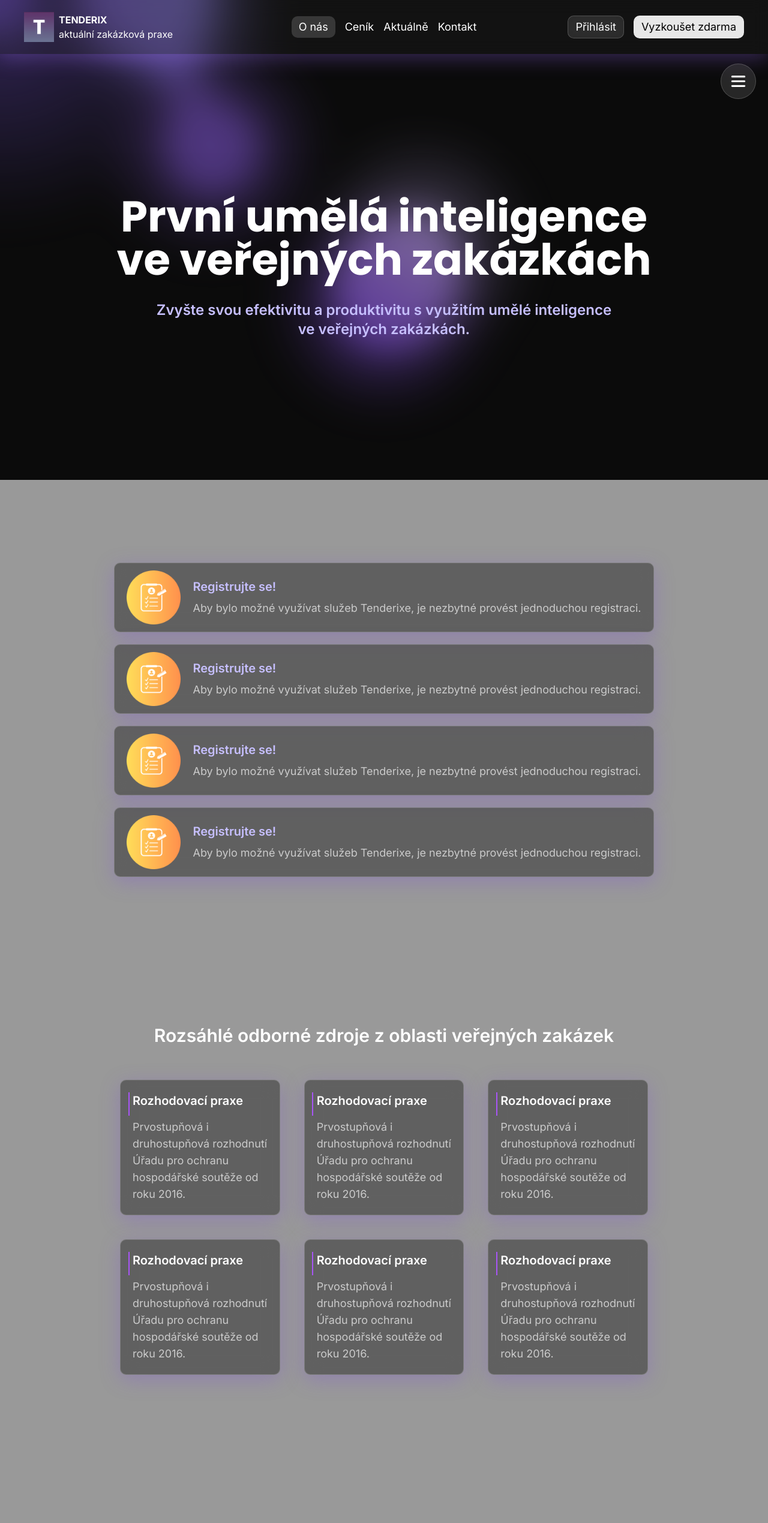
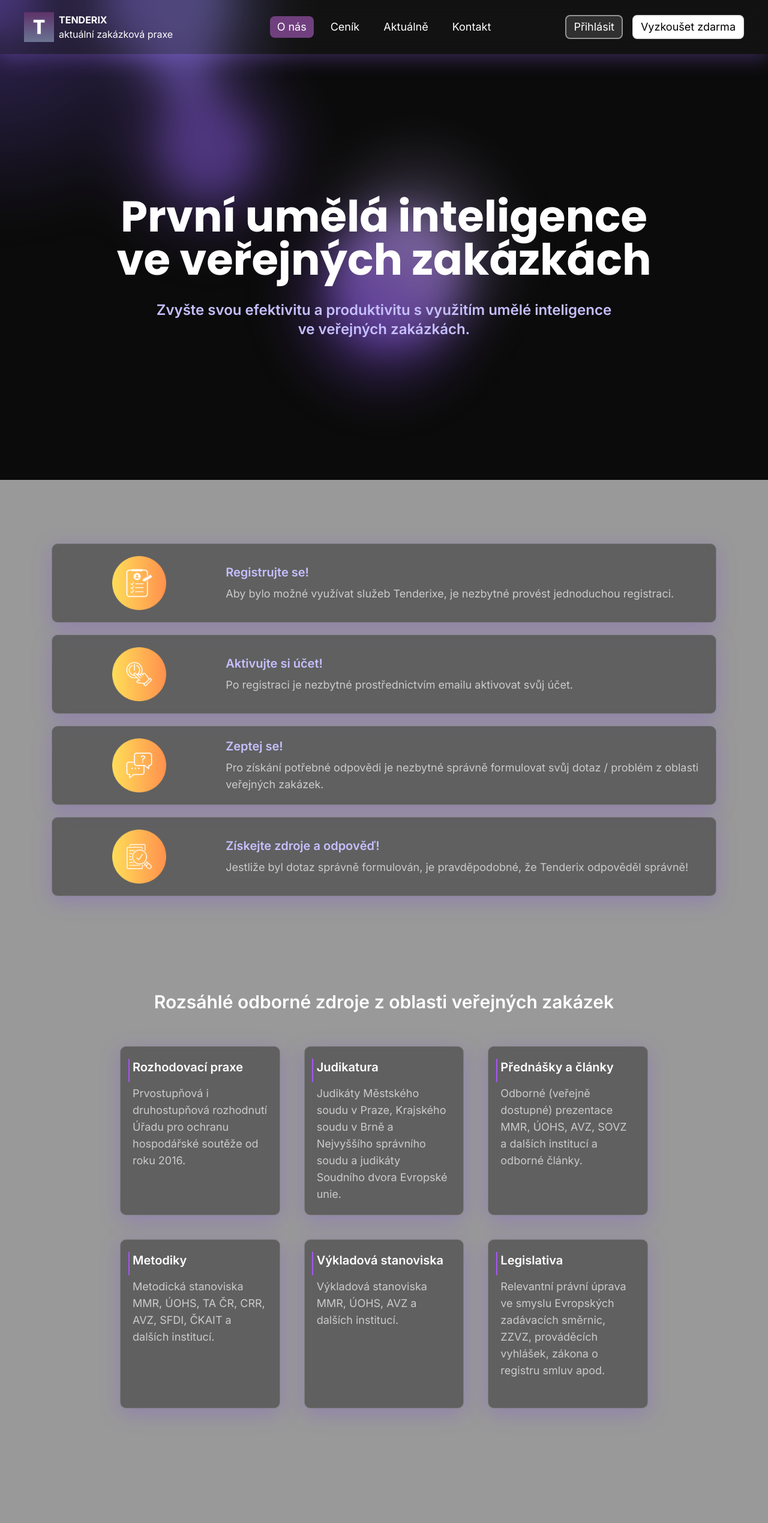
Before and after one commit to HakkuMarru/tenderix, a React (Vite) app: page / in a window 1280 px wide. Shown: the top 2539 px of the page at 60% size. Built offline with nearby package versions, Linux system fonts and the light colour scheme.

Commit message:
Next commit: added animations

```diff
--- a/src/components/home/components/Hero.jsx
+++ b/src/components/home/components/Hero.jsx
@@ -5,10 +5,10 @@ export default function Hero() {
   return (
     <div className="relative h-screen flex items-center justify-center xl:pt-[90px] mx-14 xl:mx-0">
       <div className="flex items-center justify-center flex-col gap-4 lg:gap-8 z-10">
-        <h1 className="font-poppins text-white font-bold leading-tight text-center text-[40px] md:text-5xl lg:text-7xl xl:text-7xl">
+        <h1 className="hidden-el font-poppins text-white font-bold leading-tight text-center text-[40px] md:text-5xl lg:text-7xl xl:text-7xl">
           První umělá inteligence <br /> ve veřejných zakázkách
         </h1>
-        <div className="text-[#C6BFFF] text-lg lg:text-2xl text-center font-semibold">
+        <div className="hidden-el text-[#C6BFFF] text-lg lg:text-2xl text-center font-semibold">
           Zvyšte svou efektivitu a produktivitu s využitím umělé inteligence{" "}
           <br /> ve veřejných zakázkách.
         </div>
--- a/src/components/home/components/Resources.jsx
+++ b/src/components/home/components/Resources.jsx
@@ -3,11 +3,11 @@ import { useEffect, useState } from "react";
 export default function Resources() {
   return (
     <div className="flex flex-col justify-center items-center gap-14 h-full xl:h-screen mb-40 xl:mb-0 lg:py-0 lg:px-[100px] xl:px-[200px] mx-14 lg:mx-0">
-      <h2 className="text-white font-semibold text-3xl text-center lg:text-left">
+      <h2 className="hidden-el text-white font-semibold text-3xl text-center lg:text-left">
         Rozsáhlé odborné zdroje z oblasti veřejných zakázek
       </h2>
       <div className="grid grid-rows-6 md:grid-rows-3 md:grid-cols-2 xl:grid-cols-3 xl:grid-rows-2 gap-10">
-        <div className="glass-box bg-[#282828] p-5 rounded-md flex flex-col gap-2 lg:gap-4 ">
+        <div className="hidden-el glass-box bg-[#282828] p-5 rounded-md flex flex-col gap-2 lg:gap-4 ">
           <h3 className="font-inter text-white text-2xl lg:text-xl font-semibold relative before:content-[''] before:block before:h-[140%] before:w-0.5 before:bg-purple-500 before:absolute before:left-[-10px] lg:before:left-[-7.5px]">
             Rozhodovací praxe
           </h3>
@@ -16,49 +16,48 @@ export default function Resources() {
             hospodářské soutěže od roku 2016.
           </div>
         </div>
-        <div className="glass-box bg-[#282828] p-5 rounded-md flex flex-col gap-2 lg:gap-4 ">
+        <div className="hidden-el glass-box bg-[#282828] p-5 rounded-md flex flex-col gap-2 lg:gap-4 ">
           <h3 className="font-inter text-white text-2xl lg:text-xl font-semibold relative before:content-[''] before:block before:h-[140%] before:w-0.5 before:bg-purple-500 before:absolute before:left-[-10px] lg:before:left-[-7.5px]">
-            Rozhodovací praxe
+            Judikatura
           </h3>
           <div className="text-[#CBCBCB] text-lg lg:text-medium">
-            Prvostupňová i druhostupňová rozhodnutí Úřadu pro ochranu
-            hospodářské soutěže od roku 2016.
+            Judikáty Městského soudu v Praze, Krajského soudu v Brně a
+            Nejvyššího správního soudu a judikáty Soudního dvora Evropské unie.
           </div>
         </div>
-        <div className="glass-box bg-[#282828] p-5 rounded-md flex flex-col gap-2 lg:gap-4 ">
+        <div className="hidden-el glass-box bg-[#282828] p-5 rounded-md flex flex-col gap-2 lg:gap-4 ">
           <h3 className="font-inter text-white text-2xl lg:text-xl font-semibold relative before:content-[''] before:block before:h-[140%] before:w-0.5 before:bg-purple-500 before:absolute before:left-[-10px] lg:before:left-[-7.5px]">
-            Rozhodovací praxe
+            Přednášky a články
           </h3>
           <div className="text-[#CBCBCB] text-lg lg:text-medium">
-            Prvostupňová i druhostupňová rozhodnutí Úřadu pro ochranu
-            hospodářské soutěže od roku 2016.
+            Odborné (veřejně dostupné) prezentace MMR, ÚOHS, AVZ, SOVZ a dalších
+            institucí a odborné články.
           </div>
         </div>
-        <div className="glass-box bg-[#282828] p-5 rounded-md flex flex-col gap-2 lg:gap-4 ">
+        <div className="hidden-el glass-box bg-[#282828] p-5 rounded-md flex flex-col gap-2 lg:gap-4 ">
           <h3 className="font-inter text-white text-2xl lg:text-xl font-semibold relative before:content-[''] before:block before:h-[140%] before:w-0.5 before:bg-purple-500 before:absolute before:left-[-10px] lg:before:left-[-7.5px]">
-            Rozhodovací praxe
+            Metodiky
           </h3>
           <div className="text-[#CBCBCB] text-lg lg:text-medium">
-            Prvostupňová i druhostupňová rozhodnutí Úřadu pro ochranu
-            hospodářské soutěže od roku 2016.
+            Metodická stanoviska MMR, ÚOHS, TA ČR, CRR, AVZ, SFDI, ČKAIT a
+            dalších institucí.
           </div>
         </div>
-        <div className="glass-box bg-[#282828] p-5 rounded-md flex flex-col gap-2 lg:gap-4 ">
+        <div className="hidden-el glass-box bg-[#282828] p-5 rounded-md flex flex-col gap-2 lg:gap-4 ">
           <h3 className="font-inter text-white text-2xl lg:text-xl font-semibold relative before:content-[''] before:block before:h-[140%] before:w-0.5 before:bg-purple-500 before:absolute before:left-[-10px] lg:before:left-[-7.5px]">
-            Rozhodovací praxe
+            Výkladová stanoviska
           </h3>
           <div className="text-[#CBCBCB] text-lg lg:text-medium">
-            Prvostupňová i druhostupňová rozhodnutí Úřadu pro ochranu
-            hospodářské soutěže od roku 2016.
+            Výkladová stanoviska MMR, ÚOHS, AVZ a dalších institucí.
           </div>
         </div>
-        <div className="glass-box bg-[#282828] p-5 rounded-md flex flex-col gap-2 lg:gap-4 ">
+        <div className="hidden-el glass-box bg-[#282828] p-5 rounded-md flex flex-col gap-2 lg:gap-4 ">
           <h3 className="font-inter text-white text-2xl lg:text-xl font-semibold relative before:content-[''] before:block before:h-[140%] before:w-0.5 before:bg-purple-500 before:absolute before:left-[-10px] lg:before:left-[-7.5px]">
-            Rozhodovací praxe
+            Legislativa
           </h3>
           <div className="text-[#CBCBCB] text-lg lg:text-medium">
-            Prvostupňová i druhostupňová rozhodnutí Úřadu pro ochranu
-            hospodářské soutěže od roku 2016.
+            Relevantní právní úprava ve smyslu Evropských zadávacích směrnic,
+            ZZVZ, prováděcích vyhlášek, zákona o registru smluv apod.
           </div>
         </div>
       </div>
--- a/src/components/home/components/Steps.jsx
+++ b/src/components/home/components/Steps.jsx
@@ -10,7 +10,7 @@ export default function Steps() {
   return (
     <div className="xl:h-[100vh] mb-40 xl:mb-0 xl:py-0 flex items-center justify-center mx-14 lg:mx-[100px] xl:mx-0">
       <div className="grid grid-rows-4 gap-7 lg:gap-5">
-        <div className="glass-box py-6 px-6 md:py-4 md:px-2 lg:py-6 lg:px-8 xl:py-3 xl:px-5 flex flex-col md:flex-row gap-5 items-center justify-start">
+        <div className="hidden-el glass-box py-6 px-6 md:py-4 md:px-2 lg:py-6 lg:px-8 xl:py-5 xl:px-5 flex flex-col md:flex-row gap-5 items-center justify-start">
           <div className="md:flex-[2] lg:flex-[1] flex items-center justify-center xl:flex-auto">
             <img
               src={registration}
@@ -18,7 +18,7 @@ export default function Steps() {
               className="md:object-cover w-[130px] h-[130px] md:w-[120px] md:h-[120px] lg:w-[120px] lg:h-[120px] xl:w-[90px] xl:h-[90px]"
             />
           </div>
-          <div className="flex flex-col justify-center gap-2 md:flex-[5] lg:flex-[5] xl:flex-auto">
+          <div className="flex flex-col justify-center gap-2 md:flex-[5] lg:flex-[5]">
             <h3 className="text-[#C6BFFF] text-center md:text-left text-xl md:text-xl lg:text-xl font-semibold">
               Registrujte se!
             </h3>
@@ -28,57 +28,54 @@ export default function Steps() {
             </div>
           </div>
         </div>
-        <div className="glass-box py-6 px-6 md:py-4 md:px-2 lg:py-6 lg:px-8 xl:py-3 xl:px-5 flex flex-col md:flex-row gap-5 items-center justify-start">
+        <div className="hidden-el glass-box py-6 px-6 md:py-4 md:px-2 lg:py-6 lg:px-8 xl:py-3 xl:px-5 flex flex-col md:flex-row gap-5 items-center justify-start">
           <div className="md:flex-[2] lg:flex-[1] flex items-center justify-center xl:flex-auto">
             <img
-              src={registration}
+              src={activation}
               alt=""
               className="md:object-cover w-[130px] h-[130px] md:w-[120px] md:h-[120px] lg:w-[120px] lg:h-[120px] xl:w-[90px] xl:h-[90px]"
             />
           </div>
-          <div className="flex flex-col justify-center gap-2 md:flex-[5] lg:flex-[5] xl:flex-auto">
+          <div className="flex flex-col justify-center gap-2 md:flex-[5] lg:flex-[5]">
             <h3 className="text-[#C6BFFF] text-center md:text-left text-xl md:text-xl lg:text-xl font-semibold">
-              Registrujte se!
+            Aktivujte si účet!
             </h3>
             <div className="text-[#CBCBCB] text-lg text-center md:text-left">
-              Aby bylo možné využívat služeb Tenderixe, je nezbytné provést
-              jednoduchou registraci.
+            Po registraci je nezbytné prostřednictvím emailu aktivovat svůj účet.
             </div>
           </div>
         </div>
-        <div className="glass-box py-6 px-6 md:py-4 md:px-2 lg:py-6 lg:px-8 xl:py-3 xl:px-5 flex flex-col md:flex-row gap-5 items-center justify-start">
+        <div className="hidden-el glass-box py-6 px-6 md:py-4 md:px-2 lg:py-6 lg:px-8 xl:py-3 xl:px-5 flex flex-col md:flex-row gap-5 items-center justify-start">
           <div className="md:flex-[2] lg:flex-[1] flex items-center justify-center xl:flex-auto">
             <img
-              src={registration}
+              src={question}
               alt=""
               className="md:object-cover w-[130px] h-[130px] md:w-[120px] md:h-[120px] lg:w-[120px] lg:h-[120px] xl:w-[90px] xl:h-[90px]"
             />
           </div>
-          <div className="flex flex-col justify-center gap-2 md:flex-[5] lg:flex-[5] xl:flex-auto">
+          <div className="flex flex-col justify-center gap-2 md:flex-[5] lg:flex-[5]">
             <h3 className="text-[#C6BFFF] text-center md:text-left text-xl md:text-xl lg:text-xl font-semibold">
-              Registrujte se!
+            Zeptej se!
             </h3>
             <div className="text-[#CBCBCB] text-lg text-center md:text-left">
-              Aby bylo možné využívat služeb Tenderixe, je nezbytné provést
-              jednoduchou registraci.
+            Pro získání potřebné odpovědi je nezbytné správně formulovat svůj dotaz / problém z oblasti veřejných zakázek.
             </div>
           </div>
         </div>
-        <div className="glass-box py-6 px-6 md:py-4 md:px-2 lg:py-6 lg:px-8 xl:py-3 xl:px-5 flex flex-col md:flex-row gap-5 items-center justify-start">
+        <div className="hidden-el glass-box py-6 px-6 md:py-4 md:px-2 lg:py-6 lg:px-8 xl:py-3 xl:px-5 flex flex-col md:flex-row gap-5 items-center justify-start">
           <div className="md:flex-[2] lg:flex-[1] flex items-center justify-center xl:flex-auto">
             <img
-              src={registration}
+              src={answer}
               alt=""
               className="md:object-cover w-[130px] h-[130px] md:w-[120px] md:h-[120px] lg:w-[120px] lg:h-[120px] xl:w-[90px] xl:h-[90px]"
             />
           </div>
-          <div className="flex flex-col justify-center gap-2 md:flex-[5] lg:flex-[5] xl:flex-auto">
+          <div className="flex flex-col justify-center gap-2 md:flex-[5] lg:flex-[5]">
             <h3 className="text-[#C6BFFF] text-center md:text-left text-xl md:text-xl lg:text-xl font-semibold">
-              Registrujte se!
+            Získejte zdroje a odpověď!
             </h3>
             <div className="text-[#CBCBCB] text-lg text-center md:text-left">
-              Aby bylo možné využívat služeb Tenderixe, je nezbytné provést
-              jednoduchou registraci.
+            Jestliže byl dotaz správně formulován, je pravděpodobné, že Tenderix odpověděl správně!
             </div>
           </div>
         </div>
--- a/src/components/home/components/Warning.jsx
+++ b/src/components/home/components/Warning.jsx
@@ -2,11 +2,11 @@ import { useEffect, useState } from "react";
 
 export default function Links() {
   return (
-    <div className="flex flex-col items-center justify-center mx-14 lg:px-[100px] lg:mx-0 lg:pb-40 xl:py-[100px] xl:px-[200px] gap-12">
-      <h2 className="font-inter text-white font-semibold text-3xl align-center">
+    <div className="flex flex-col items-center justify-center mx-14 lg:px-[100px] lg:mx-0 lg:pb-20 xl:py-[100px] xl:px-[200px] gap-12">
+      <h2 className="hidden-el font-inter text-white font-semibold text-3xl align-center">
         Upozornění
       </h2>
-      <div className="glass-box p-5 text-white text-md">
+      <div className="hidden-el glass-box p-5 text-white text-md">
         Jakékoli výstupy z modelu Tenderix nelze chápat jako poskytování
         odborných informací nebo rad ve smyslu ust. § 2950 zákona č. 89/2012
         Sb., občanského zákoníku, ve znění pozdějších předpisů, a rovněž ani
--- a/src/components/layout/Header.jsx
+++ b/src/components/layout/Header.jsx
@@ -1,6 +1,7 @@
 import { useEffect, useState } from "react";
 import logo from "../../assets/logo/logo.png";
 import menu from "../../assets/menu.png";
+import close from "../../assets/close.png";
 
 export default function Header() {
   const [isOpen, setIsOpen] = useState(false);
@@ -11,45 +12,76 @@ export default function Header() {
   };
 
   return (
-    <nav className="relative glass-box-nav bg-black h-[90px] lg:h-[120px] xl:h-[90px] lg:px-[40px] p-[20px] flex justify-between lg:grid lg:grid-cols-3">
-      <div className="flex gap-2 justify-start items-center">
-        <img src={logo} alt="Logo" className="w-[50px] h-[50px]" />
+    <nav className="fixed glass-box-nav bg-black h-[90px] lg:h-[120px] xl:h-[90px] lg:px-[40px] p-[20px] flex justify-between xl:grid xl:grid-cols-3">
+      <div className="flex gap-2 justify-start items-center z-50">
+        <a href="">
+          <img src={logo} alt="Logo" className="w-[50px] h-[50px]" />
+        </a>
         <div>
-          <div className=" text-white font-bold">TENDERIX</div>
+          <a href="" className=" text-white font-bold">TENDERIX</a>
           <div className=" text-white hidden xl:block">
             aktuální zakázková praxe
           </div>
         </div>
       </div>
-      <div className="lg:flex gap-4 justify-center items-center hidden">
-        <div className="glass-box-menu text-white text-lg bg-[#444444] px-3 py-1 rounded-lg">
+      <div className="xl:flex gap-4 justify-center items-center hidden">
+        <div className="text-white text-lg bg-[rgb(112,64,126)] px-3 py-1 rounded-lg cursor-pointer">
           O nás
         </div>
-        <div className="text-white text-lg">Ceník</div>
-        <div className="text-white text-lg">Aktuálně</div>
-        <div className="text-white text-lg">Kontakt</div>
+        <div className="text-white text-lg cursor-pointer hover:text-[#000] hover:bg-[rgba(255,255,255,1)] px-3 py-1 rounded-lg transition-all duration-300">
+          Ceník
+        </div>
+        <div className="text-white text-lg cursor-pointer hover:text-[#000] hover:bg-[rgba(255,255,255,1)] px-3 py-1 rounded-lg transition-all duration-300">
+          Aktuálně
+        </div>
+        <div className="text-white text-lg cursor-pointer hover:text-[#000] hover:bg-[rgba(255,255,255,1)] px-3 py-1 rounded-lg transition-all duration-300">
+          Kontakt
+        </div>
       </div>
-      <div className="flex gap-4 justify-end items-center">
-        <div className="hidden lg:block glass-box-login text-white bg-[#303030] px-3 py-1 rounded-lg text-lg border-2 border-[#949494]">
+      <div className="flex gap-4 justify-end items-center z-50">
+        <div className="hidden lg:block text-white bg-[#303030] px-3 py-1 rounded-lg text-lg border-2 border-[#949494] transition-all duration-300 cursor-pointer">
           Přihlásit
         </div>
-        <div className="glass-box-register text-black bg-[#ffffff] px-3 py-1 rounded-lg text-lg border-2 border-[#767676]">
+        <div className="text-black bg-[#ffffff] px-3 py-1 rounded-lg text-lg border-2 transition-all duration-300 cursor-pointer">
           Vyzkoušet zdarma
         </div>
       </div>
 
       <div
-        className="absolute right-[20px] -bottom-[75px] rounded-full glass-box-menu-icon p-4 z-50 cursor-pointer"
+        className="xl:hidden absolute right-[20px] -bottom-[75px] rounded-full glass-box-menu-icon p-4 z-50 cursor-pointer"
         onClick={toggleMenu}
       >
-        <img src={menu} alt="Menu" className="w-[25px] h-[25px] invert" />
+        <img
+          src={isOpen ? close : menu}
+          alt={isOpen ? "Menu" : "Plus"}
+          className="w-[25px] h-[25px] invert"
+        />
       </div>
 
       <div
-        className={`bg-green-400 h-screen w-screen absolute top-0 left-0 transform duration-300 z-40 ${
+        className={`glass-box-menu-opened flex items-center justify-center h-screen w-screen absolute top-0 left-0 transform duration-300 z-40 ${
           isOpen ? "translate-x-0" : "translate-x-full"
         }`}
-      ></div>
+      >
+        <div className="flex items-center justify-center flex-col gap-8">
+          <div className="bg-[#593364] font-poppins text-white text-3xl font-semibold rounded-xl text-center px-5 py-3">
+            Přihlásit
+          </div>
+          <div></div>
+          <div className="text-white font-poppins text-3xl font-semibold">
+            O nás
+          </div>
+          <div className="text-white font-poppins text-3xl font-semibold">
+            Ceník
+          </div>
+          <div className="text-white font-poppins text-3xl font-semibold">
+            Aktuálně
+          </div>
+          <div className="text-white font-poppins text-3xl font-semibold">
+            Kontakt
+          </div>
+        </div>
+      </div>
     </nav>
   );
 }
--- a/src/index.css
+++ b/src/index.css
@@ -266,7 +266,7 @@
 }
 
 .glass-box-nav {
-  position: fixed;
+  /* position: fixed; */
   z-index: 20;
   width: 100%;
   background: rgba(40, 40, 40, 0.25);
@@ -294,13 +294,22 @@
   border: 1px solid rgba(255, 255, 255, 0.18);
 }
 
+.glass-box-menu-opened {
+  background: rgba(40, 40, 40, 0.99);
+  /* box-shadow: 0 8px 32px 0 rgba(31, 38, 135, 0.37); */
+  backdrop-filter: blur(14px);
+  -webkit-backdrop-filter: blur(14px);
+  border: 1px solid rgba(255, 255, 255, 0.18);
+
+}
+
 .glass-box-login {
   background: rgba(68, 68, 68, 0.5);
   /* box-shadow: 0 8px 32px 0 rgba(31, 38, 135, 0.37); */
   backdrop-filter: blur(14px);
   -webkit-backdrop-filter: blur(14px);
   border-radius: 10px;
-  border: 1px solid rgba(255, 255, 255, 0.18);
+  /* border: 1px solid rgba(255, 255, 255, 0.18); */
 }
 
 .glass-box-register {
@@ -328,3 +337,16 @@
   max-height: 9999px;
   transition: all 1s ease-in;
 }
+
+.hidden-el {
+  opacity: 0;
+  filter: blur(5px);
+  transform: translateY(100%);
+  transition: all 1s;
+}
+
+.show {
+  opacity: 1;
+  filter: blur(0);
+  transform: translateY(0);
+}
```
Also changed, not shown: src/components/home/Home.jsx (+23 -3 lines), src/components/home/components/About.jsx (+136 -50 lines), src/components/home/components/Links.jsx (+8 -8 lines), src/components/home/components/Technologies.jsx (+8 -9 lines), src/components/layout/Footer.jsx (+52 -20 lines), src/assets/arrow-down.png (added), src/assets/close.png (added).
